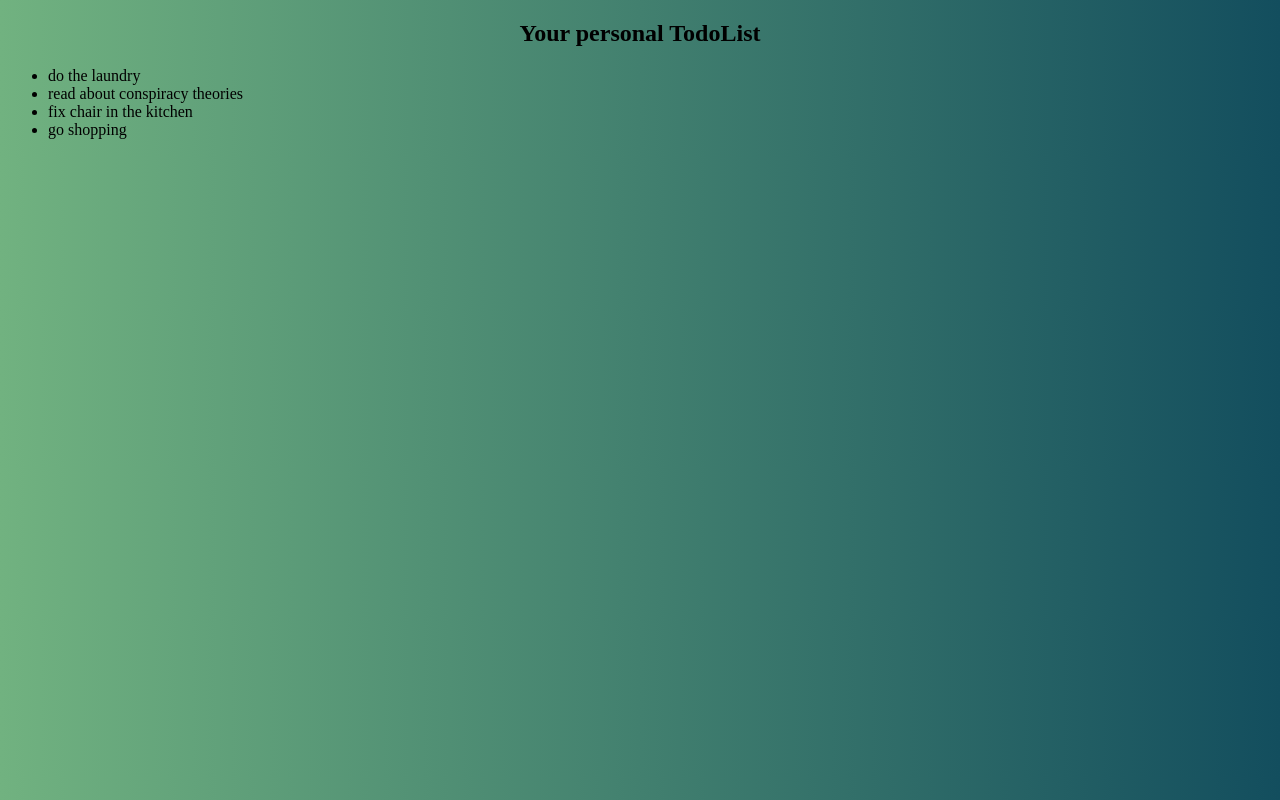
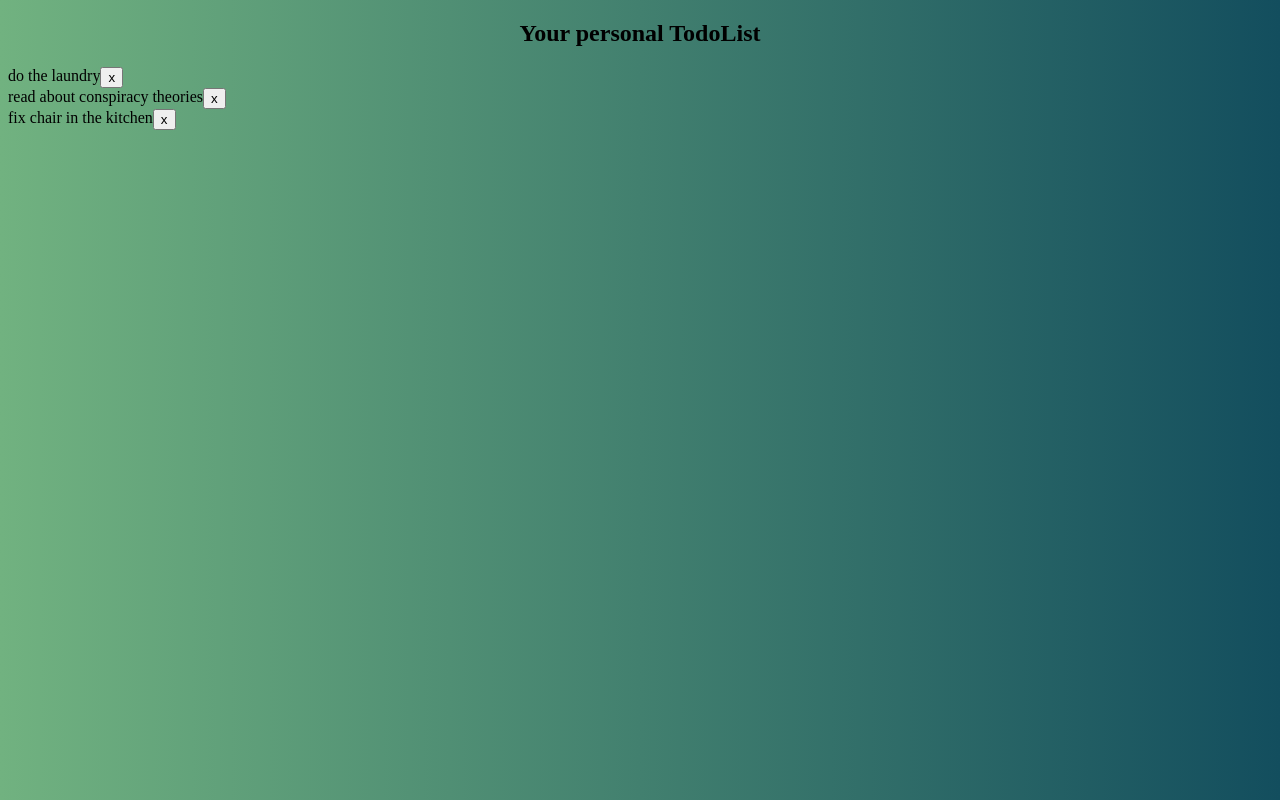
Before and after one commit to Ozukyo/todo-list-angular, an Angular app: page / in a window 1280 px wide. Built offline with nearby package versions, Linux system fonts and the light colour scheme; data requests are answered from the project's data file.

Commit message:
Add deleting task from ui and from db.json

```diff
--- a/src/app/services/task.service.ts
+++ b/src/app/services/task.service.ts
@@ -20,7 +20,10 @@ export class TaskService {
   }
 
   getTasks(): Observable<Task[]> {
-    return  this.http.get<Task[]>(this.dataUrl);
+    return this.http.get<Task[]>(this.dataUrl);
+  }
 
+  deleteTask(task: Task): Observable<Task> {
+    return this.http.delete<Task>(`${this.dataUrl}/${task.id}`, httpOptions);
   }
 }
--- a/src/app/tasks/tasks.component.css
+++ b/src/app/tasks/tasks.component.css
@@ -0,0 +1,4 @@
+.task {
+  display: flex;
+
+}
--- a/src/app/tasks/tasks.component.html
+++ b/src/app/tasks/tasks.component.html
@@ -1,5 +1,6 @@
-<ul>
-  <li *ngFor="let task of tasks">
+<div class="tasks-container">
+  <div class="task" *ngFor="let task of tasks">
     {{ task.title }}
-  </li>
-</ul>
+    <button (click) = "onDelete(task)">x</button>
+  </div>
+</div>
--- a/src/app/tasks/tasks.component.ts
+++ b/src/app/tasks/tasks.component.ts
@@ -20,4 +20,13 @@ export class TasksComponent implements OnInit {
 
   }
 
+  onDelete(task: Task): void {
+    console.log('delete ' + task.title);
+    // Remove from UI
+    this.tasks = this.tasks.filter(t => t.id !== task.id);
+    // Remove from server
+    this.taskService.deleteTask(task).subscribe();
+  }
+
+
 }
--- a/src/assets/db.json
+++ b/src/assets/db.json
@@ -14,13 +14,6 @@
       "id": 3,
       "title": "fix chair in the kitchen",
       "status": "thinking about it"
-    },
-    {
-      "id": 4,
-      "title": "go shopping",
-      "status": "must do"
     }
-
   ]
-
 }
```
